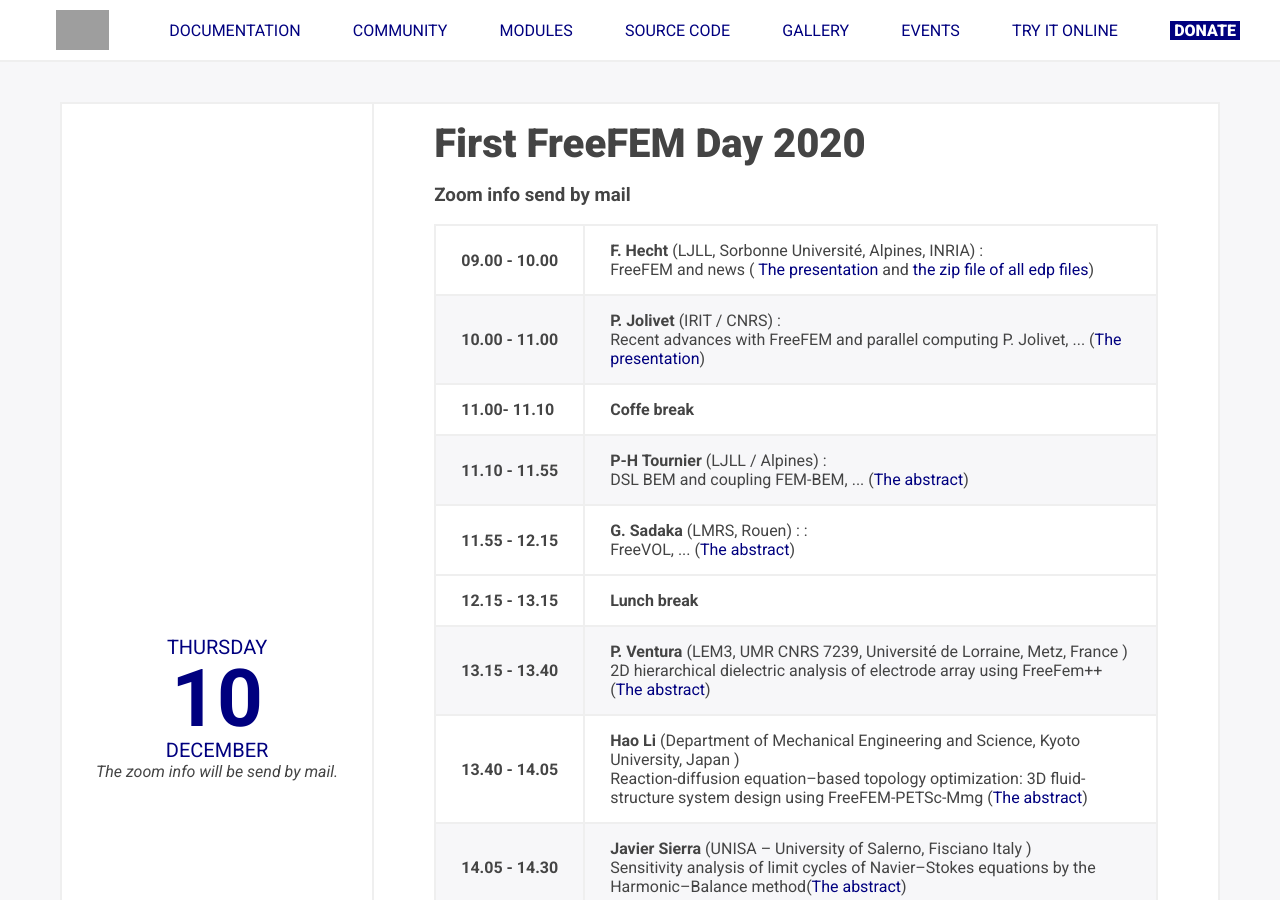
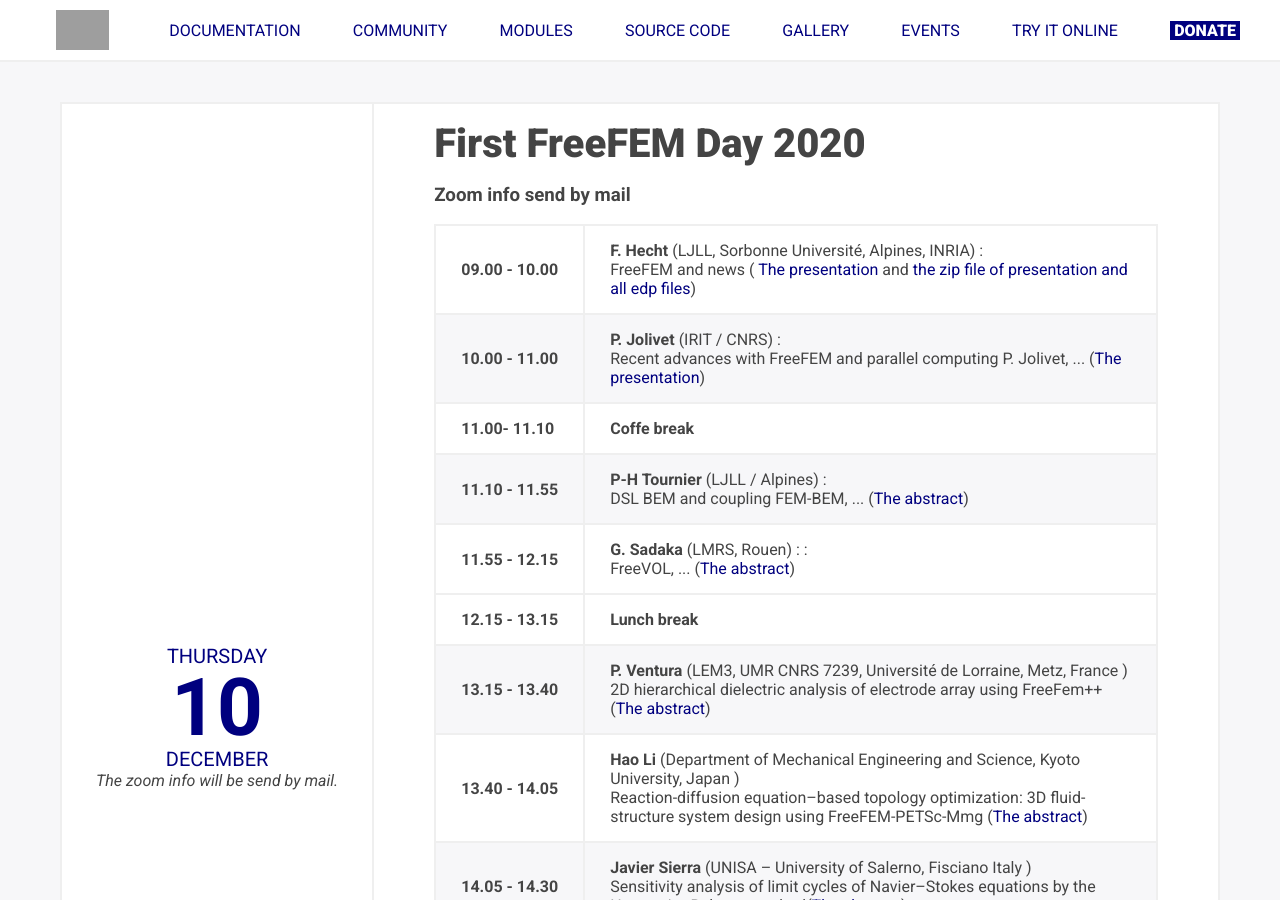
Before and after one commit to FreeFem/FreeFem-website, a Jekyll site: the page built from ffdays.md, in a window 1280 px wide and 900 px high, scrolled down 939 px. Built offline with Jekyll 4.4.1, drawn with Linux system fonts in a browser that asks for light colours.

Commit message:
update FH presentation

```diff
--- a/_layouts/ffdays.html
+++ b/_layouts/ffdays.html
@@ -55,7 +55,8 @@
                 <td>
                   <strong>F. Hecht</strong> (LJLL, Sorbonne Université, Alpines, INRIA) :
                   <br>
-                  FreeFEM and news (<a href="https://github.com/FreeFem/FreeFem-days/raw/master/2020/slides/talk-FH.pdf"  target="_blank"> The presentation </a> and <a href="https://github.com/FreeFem/FreeFem-days/raw/master/2020/slides/FH-edp.zip"> the zip file of all edp files</a>)
+                  FreeFEM and news (<a href="https://github.com/FreeFem/FreeFem-days/raw/master/2020/slides/FH/FH.pdf"  target="_blank"> The presentation </a>
+		  and <a href="https://github.com/FreeFem/FreeFem-days/raw/master/2020/slides/FH/FH+edp.zip"> the zip file of presentation and all edp files</a>)
                 </td>
               </tr>
 
```
